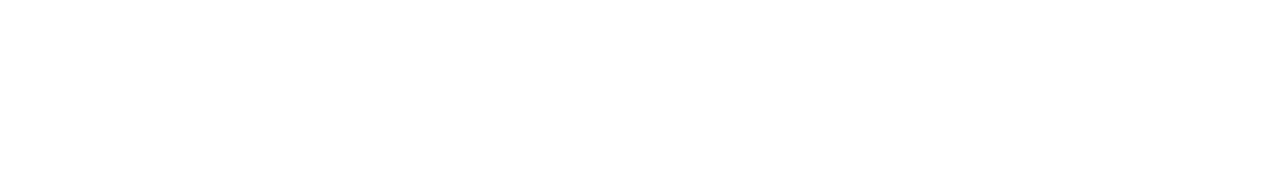
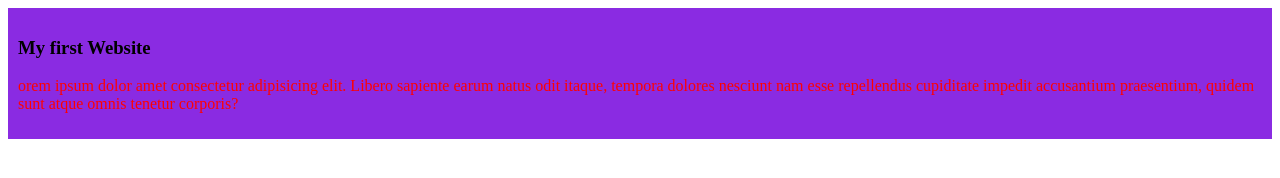
Before and after one commit to joy2804/my-simple-website, a plain HTML site: page index.html in a window 1280 px wide. Drawn offline with Linux system fonts and the light colour scheme.

Commit message:
added the first blog

```diff
--- a/index.html
+++ b/index.html
@@ -4,8 +4,12 @@
     <meta charset="UTF-8">
     <meta name="viewport" content="width=device-width, initial-scale=1.0">
     <title>My Simple website</title>
+    <link rel="stylesheet" href="styles/blog.css">
 </head>
 <body>
-
+    <div>
+        <h3>My first Website</h3>
+        <p style="color:red">orem ipsum dolor amet consectetur adipisicing elit. Libero sapiente earum natus odit itaque, tempora dolores nesciunt nam esse repellendus cupiditate impedit accusantium praesentium, quidem sunt atque omnis tenetur corporis?</p>
+    </div>
 </body>
 </html>
--- /dev/null
+++ b/styles/blog.css
@@ -0,0 +1,4 @@
+div{
+    background-color: blueviolet;
+    padding: 10px;
+}
```
